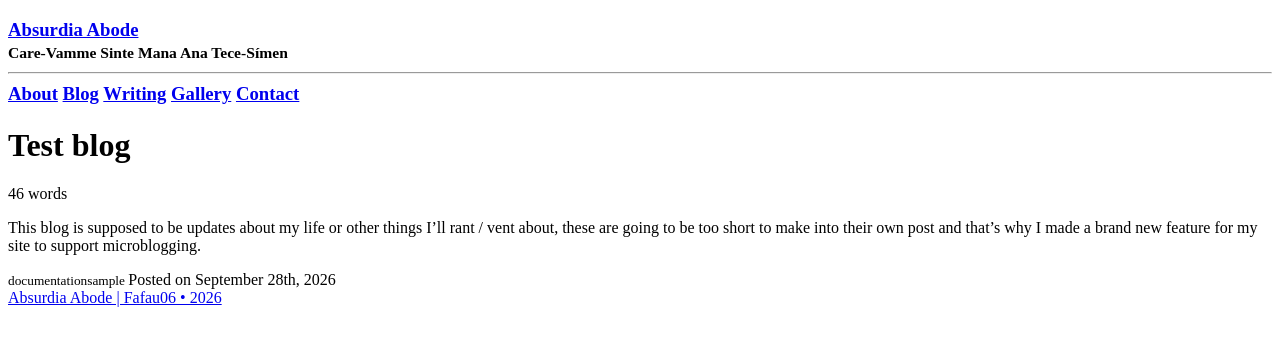
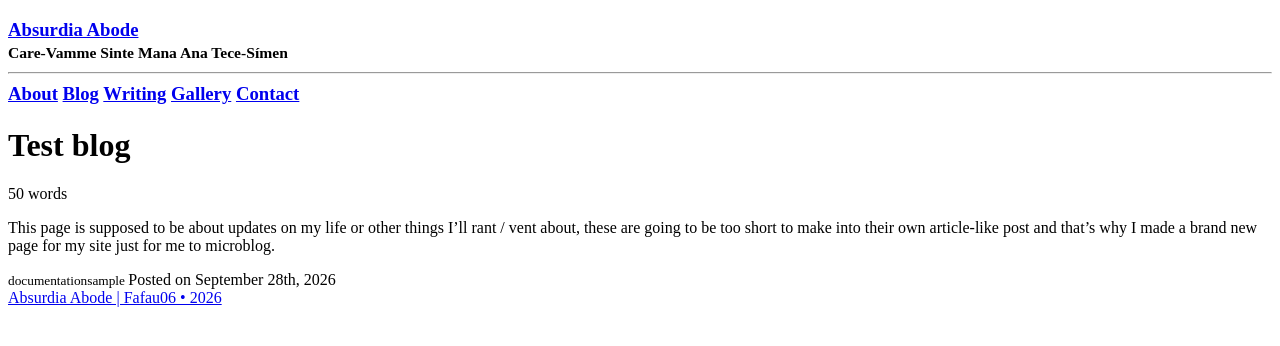
Before and after one commit to Fafau06/fafau06.github.io, a Jekyll site: the page built from _blogs/2026-09-28-test-blog.md, in a window 1280 px wide. Shown: the top 346 px of the page. Built offline with Jekyll 4.4.1, drawn with Linux system fonts in a browser that asks for light colours; a script that is not in the unit is left out.

Commit message:
Update 2026-09-28-test-blog.md

```diff
--- a/_blogs/2026-09-28-test-blog.md
+++ b/_blogs/2026-09-28-test-blog.md
@@ -6,4 +6,4 @@ tags: [documentation,sample]
 hour: 08:30 AM
 ---
 
-This blog is supposed to be updates about my life or other things I'll rant / vent about, these are going to be too short to make into their own post and that's why I made a brand new feature for my site to support microblogging.
+This page is supposed to be about updates on my life or other things I'll rant / vent about, these are going to be too short to make into their own article-like post and that's why I made a brand new page for my site just for me to microblog.
```
